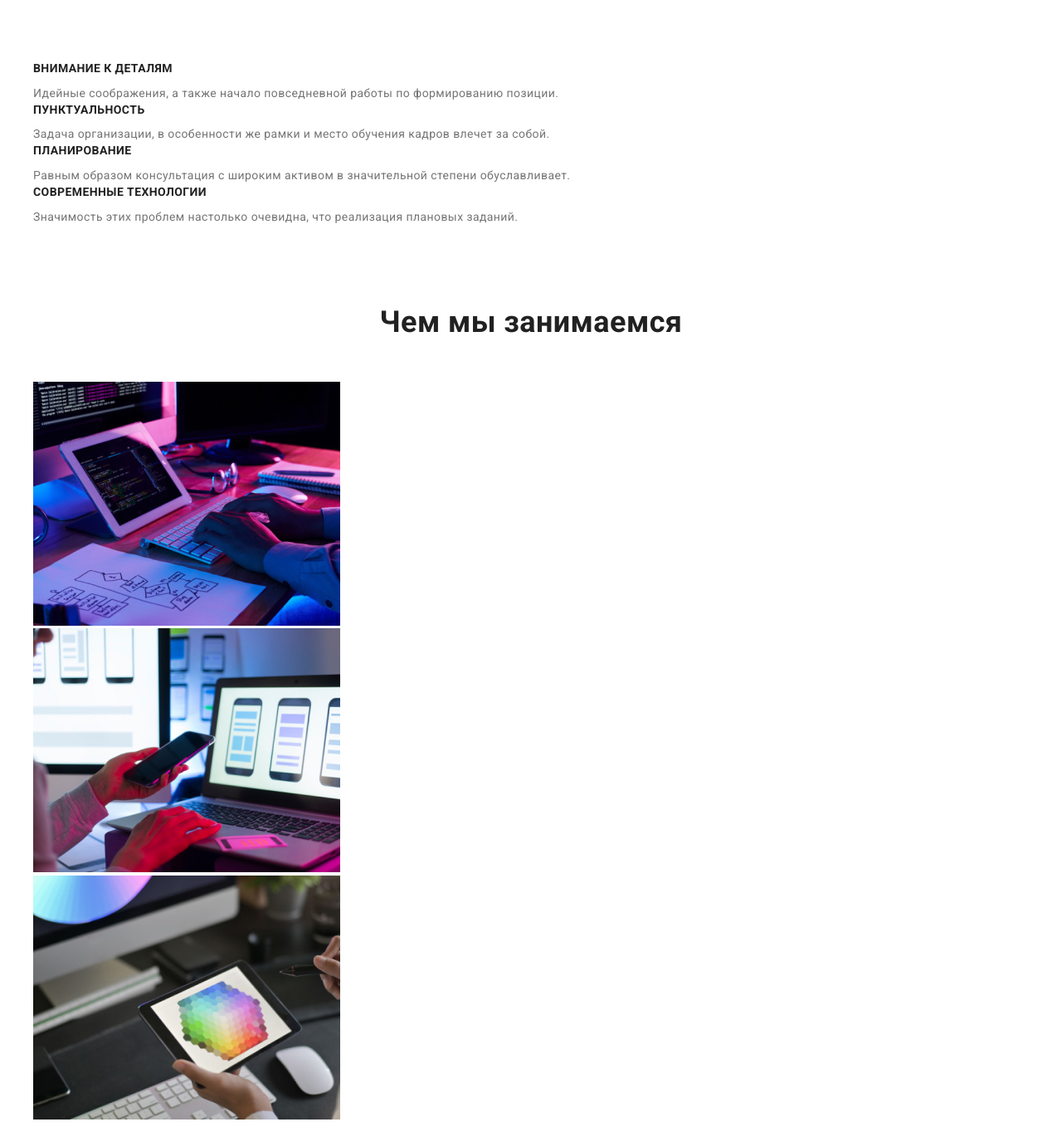
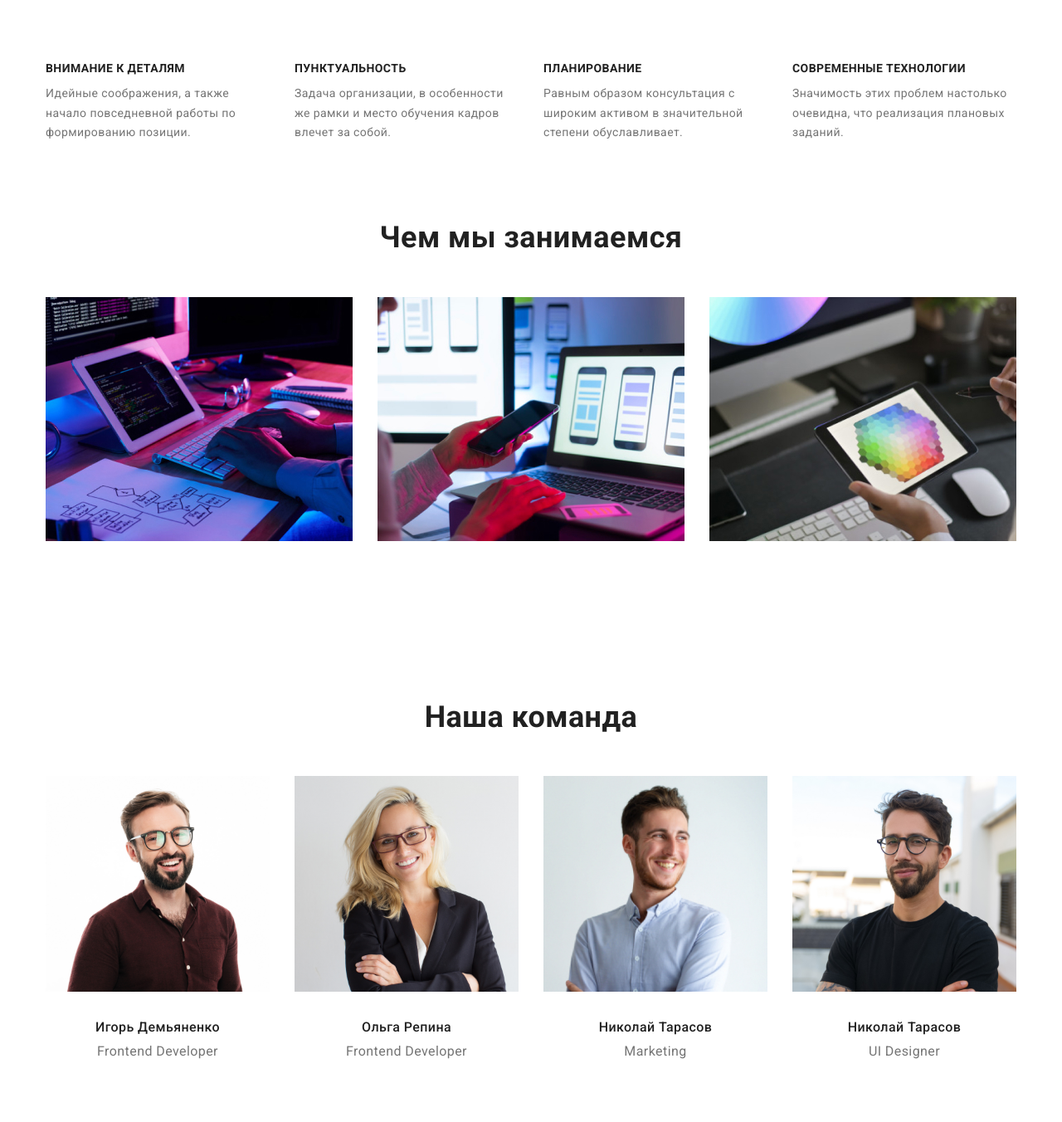
Before and after one commit to ElenaBelaya/goit-markup-hw-3, a plain HTML site: page index.html in a window 1280 px wide. Shown: the part 700-2052 px from the top of the page at 83% size. Drawn offline with nearby package versions, Linux system fonts and the light colour scheme.

Commit message:
близимся к завершению

```diff
--- a/css/style.css
+++ b/css/style.css
@@ -110,6 +110,8 @@ header {
   width: 1200px;
   margin-left: auto;
   margin-right: auto;
+  padding-right: 15px;
+  padding-left: 15px;
 
   justify-content: space-between;
 }
@@ -118,10 +120,18 @@ header {
   padding-top: 94px;
 }
 .container-dignity {
+  padding-top: 94px;
+  padding-right: 15px;
+  padding-left: 15px;
+}
+.dignity-list {
   display: flex;
-  flex-wrap: wrap;
-  padding-top: 94px;
 }
+
+.dignity-list .dignity-item:not(:first-child) {
+  margin-left: 30px;
+}
+
 .container-portfolio {
   margin-bottom: 10px;
 }
@@ -143,7 +153,10 @@ header {
 
 .dignity-item {
   list-style-type: none;
+
+  flex-basis: calc((100% - 90px) / 4);
 }
+
 .dignity-title {
   font-size: 14px;
   line-height: 1.14;
@@ -155,6 +168,7 @@ header {
 }
 .dignity-text {
   line-height: 1.71;
+
   color: var(--text-secondary-color);
 }
 
@@ -163,6 +177,16 @@ header {
 .contacts {
   list-style-type: none;
 }
+.container-list {
+  display: flex;
+}
+.container-list .item:not(:first-child) {
+  margin-left: 30px;
+}
+.container-list .item {
+  text-align: center;
+}
+
 .team-member-img {
   margin-bottom: 30px;
 }
@@ -284,12 +308,21 @@ button {
 }
 
 .btn-list {
+  display: flex;
   margin-bottom: 50px;
+  justify-content: center;
+}
+.btn-list .item:not(:first-child) {
+  margin-left: 8px;
 }
 
 .example-list,
 .btn-list {
   list-style-type: none;
+}
+.example-list {
+  display: flex;
+  flex-wrap: wrap;
 }
 
 /*==========Footer==========*/
--- a/index.html
+++ b/index.html
@@ -63,9 +63,9 @@
     <div class="container">
       <h2 class="visible">Чем мы занимаемся</h2>
       <ul class="container-list">
-          <li><img src="./images/img1.jpg" alt="набираем текст на компьютере" width="370"></li>
-          <li><img src="./images/img2.jpg" alt="набираем номер телефона" width="370"></li>
-          <li><img src="./images/img3.jpg" alt="выбираем цвет" width="370"></li>
+          <li class="item"><img src="./images/img1.jpg" alt="набираем текст на компьютере" width="370"></li>
+          <li class="item"><img src="./images/img2.jpg" alt="набираем номер телефона" width="370"></li>
+          <li class="item"><img src="./images/img3.jpg" alt="выбираем цвет" width="370"></li>
       </ul>
       </div>
   </section>
@@ -74,19 +74,19 @@
     <div class="container">
       <h2 class="container-name">Наша команда</h2>
       <ul class="container-list">
-          <li><img src="./images/photo1.jpg" class="team-member-img" alt="Игорь Демьяненко" width="270">
+          <li class="item"><img src="./images/photo1.jpg" class="team-member-img" alt="Игорь Демьяненко" width="270">
           <h3 class="team-member-name">Игорь Демьяненко</h3>
             <p class="team-member-position">Frontend Developer</p>
           </li>
-        <li><img src="./images/photo2.jpg" class="team-member-img" alt="Ольга Репина" width="270">
+        <li class="item"><img src="./images/photo2.jpg" class="team-member-img" alt="Ольга Репина" width="270">
             <h3 class="team-member-name">Ольга Репина</h3>
             <p class="team-member-position">Frontend Developer</p>
         </li>
-        <li><img src="./images/photo3.jpg" class="team-member-img" alt="Николай Тарасов" width="270">
+        <li class="item"><img src="./images/photo3.jpg" class="team-member-img" alt="Николай Тарасов" width="270">
             <h3 class="team-member-name">Николай Тарасов</h3>
             <p class="team-member-position">Marketing</p>
         </li>
-        <li><img src="images/photo4.jpg" class="team-member-img" alt="Man in black T-shirt" width="270">
+        <li class="item"><img src="images/photo4.jpg" class="team-member-img" alt="Man in black T-shirt" width="270">
             <h3 class="team-member-name">Николай Тарасов</h3>
             <p class="team-member-position">UI Designer</p>
         </li>
```
Also changed, not shown: portfolio.html (+5 -5 lines).
